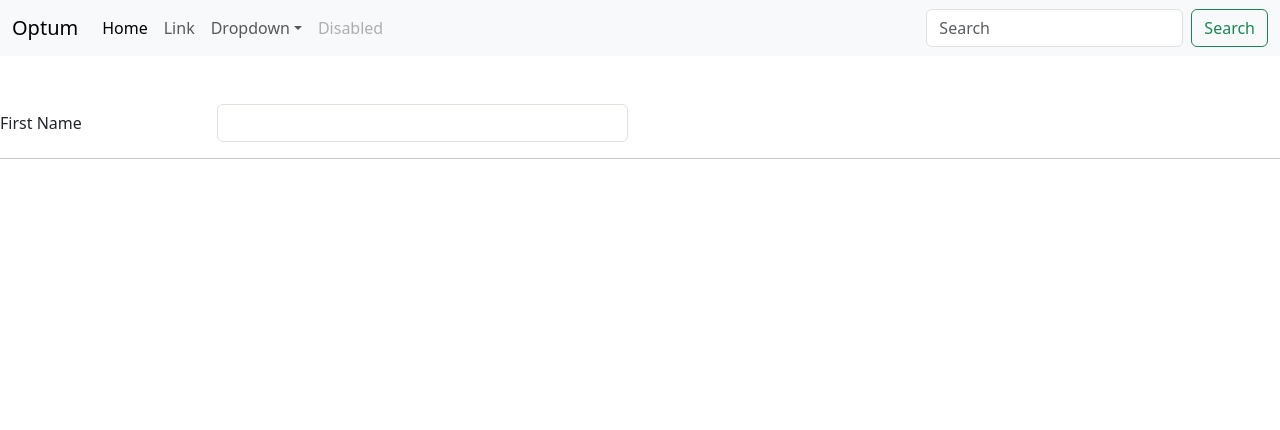
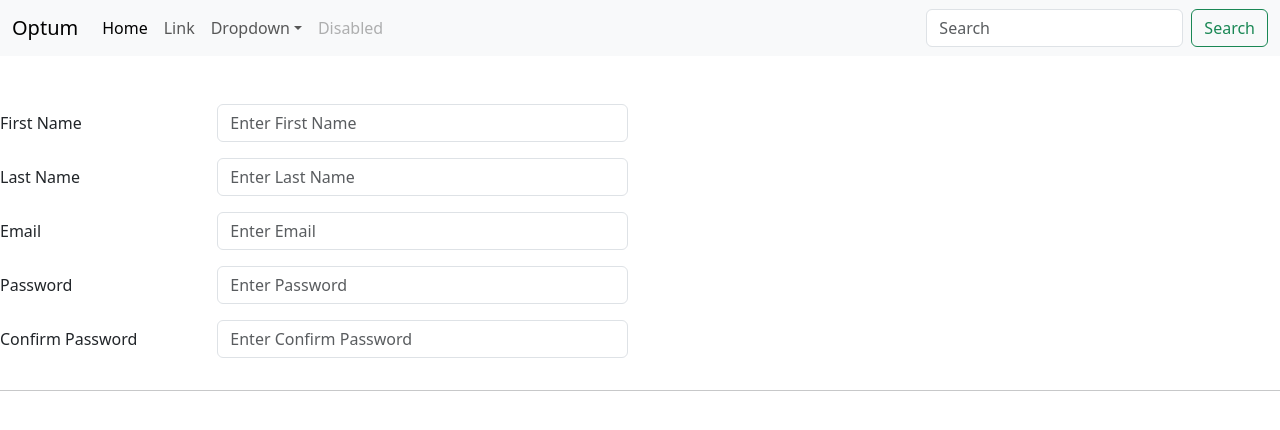
Before and after one commit to kiran-blockchain/react-advanced-optum, a React (Create React App) app in the folder ecommerce/: page / in a window 1280 px wide. Shown: the top 430 px of the page. Built offline with nearby package versions, Linux system fonts and the light colour scheme.

Commit message:
fixed the register page

```diff
--- a/ecommerce/src/App.js
+++ b/ecommerce/src/App.js
@@ -6,6 +6,7 @@
 import { Footer } from "./components/Footer";
 import { Header } from "./components/Header";
 import { Textbox } from "./components/Textbox";
+import { Register } from "./pages/Register";
 
 const App = () => {
   const headerConfig = {
@@ -20,9 +21,9 @@ const App = () => {
   return (
     <>
       <Header headerConfig={headerConfig} />
-      <form  className="mt-5 needs-validation">
-        <Textbox textboxConfig={firstNameConfig} />
-      </form>
+      <div className="row">
+        <Register/>
+      </div>
       <Footer />
     </>
   )
--- a/ecommerce/src/components/Textbox/index.jsx
+++ b/ecommerce/src/components/Textbox/index.jsx
@@ -1,4 +1,4 @@
-export const Textbox = ({ textboxConfig }) => {
+export const Textbox = ({ textboxConfig,handleChangeEvent }) => {
     return (
         <div class="row mb-3">
             <label for={textboxConfig.id}
@@ -8,7 +8,14 @@ export const Textbox = ({ textboxConfig }) => {
                     class="form-control"
                     name={textboxConfig.name}
                     value={textboxConfig.value}
-                    id={textboxConfig.id} />
+                    id={textboxConfig.id}
+                    placeholder={textboxConfig.placeHolder}
+                    onChange={e=>{
+                        // console.log(e.target.name + "=>"+ e.target.value)
+                        handleChangeEvent(e);
+                    }}
+                    />
+
             </div>
         </div>
     )
--- /dev/null
+++ b/ecommerce/src/helpers/registerConfig.js
@@ -0,0 +1,39 @@
+export const  registerConfig ={
+    firstName:{
+        label:"First Name",
+        type:"text",
+        id:"firstName",
+        name:"firstName",
+        placeHolder:"Enter First Name"
+    },
+    lastName:{
+        label:"Last Name",
+        type:"text",
+        id:"lastName",
+        name:"lastName",
+        placeHolder:"Enter Last Name"
+
+    },
+    password:{
+        label:"Password",
+        type:"password",
+        id:"password",
+        name:"password",
+        placeHolder:"Enter Password"
+    },
+    confirmPassword:{
+        label:"Confirm Password",
+        type:"password",
+        id:"confirmPassword",
+        name:"confirmPassword",
+        placeHolder:"Enter Confirm Password"
+    },
+    email:{
+        label:"Email",
+        type:"email",
+        id:"email",
+        name:"email",
+        placeHolder:"Enter Email"
+    },
+
+}
--- a/ecommerce/src/pages/Register.jsx
+++ b/ecommerce/src/pages/Register.jsx
@@ -1,3 +1,19 @@
-export const Register =()=>{
+import { Textbox } from "../components/Textbox"
+import { registerConfig } from "../helpers/registerConfig"
 
+export const Register = () => {
+    const handleChange = (e) => {
+        console.log(e.target.name + "=>" + e.target.value)
+    };
+    return (
+        <div className="container mt-5">
+            <form >
+                <Textbox textboxConfig={registerConfig.firstName} handleChangeEvent={handleChange} />
+                <Textbox textboxConfig={registerConfig.lastName} handleChangeEvent={handleChange} />
+                <Textbox textboxConfig={registerConfig.email} handleChangeEvent={handleChange} />
+                <Textbox textboxConfig={registerConfig.password} handleChangeEvent={handleChange} />
+                <Textbox textboxConfig={registerConfig.confirmPassword} handleChangeEvent={handleChange} />
+            </form>
+        </div>
+    )
 }
```
